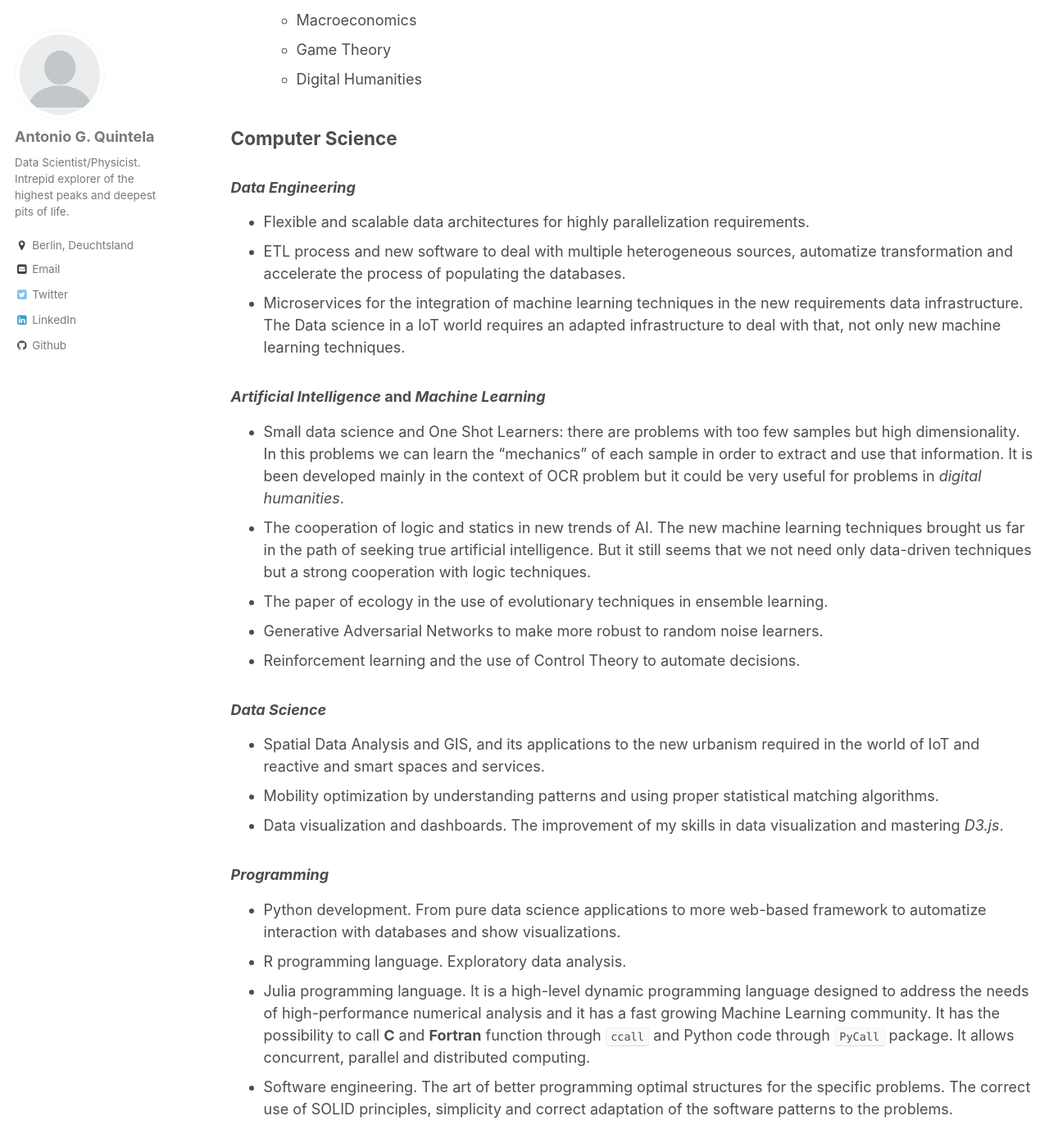
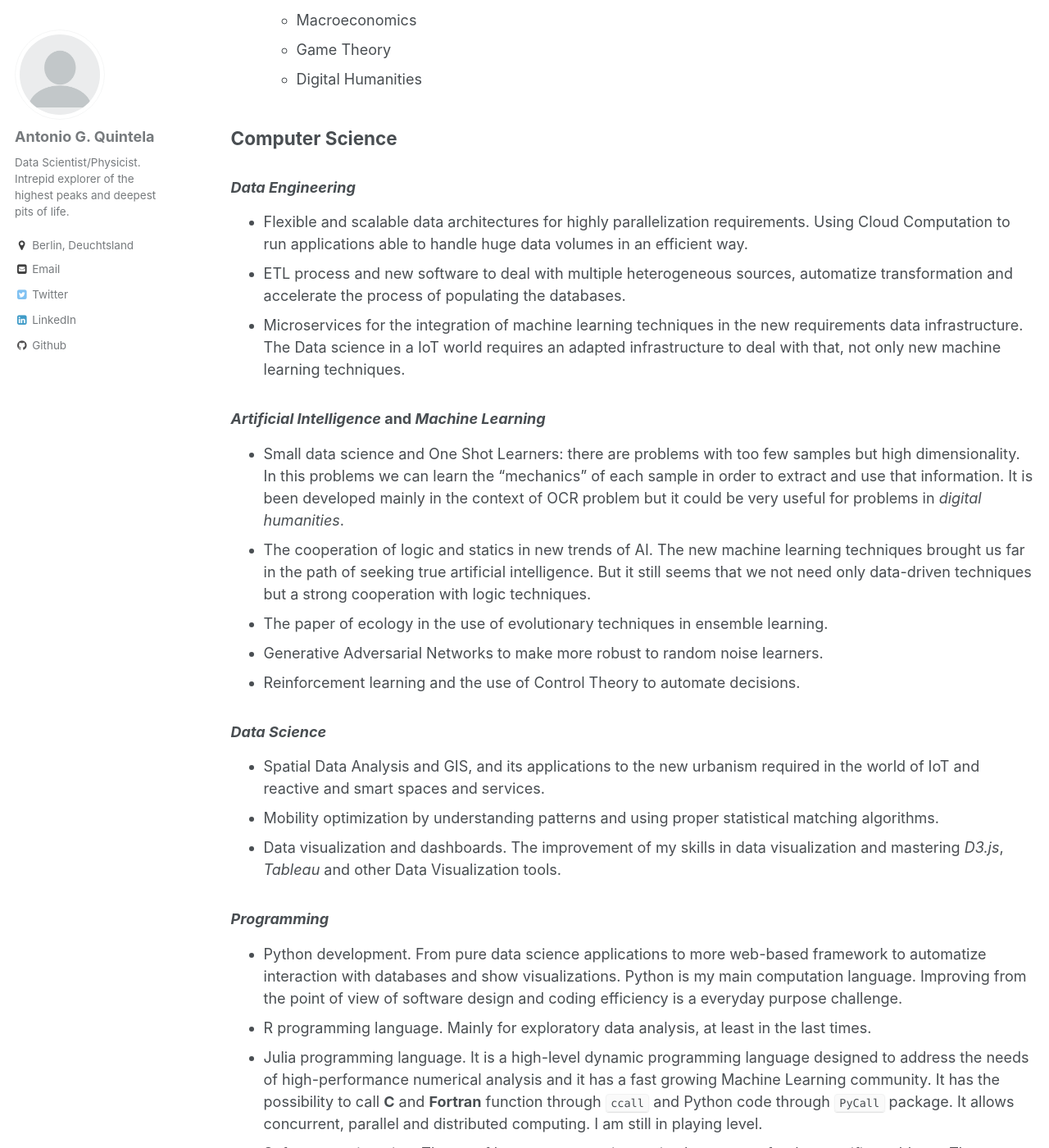
Before and after one commit to tgquintela/tgquintela.github.io, a Jekyll site: the page built from _pages/interests.md, in a window 1280 px wide and 1400 px high, scrolled down 834 px. Shown: the whole window at 82% size. Built offline with Jekyll 4.4.1, drawn with Linux system fonts in a browser that asks for light colours; a script that is not in the unit is left out; some of the changed text lies outside the part shown.

Commit message:
Update new interests and further explanations.

```diff
--- a/_pages/interests.md
+++ b/_pages/interests.md
@@ -34,7 +34,7 @@ The classification in fields is merely an orientation. The fields and my specifi
 
 ## Computer Science
 ### *Data Engineering*
-* Flexible and scalable data architectures for highly parallelization requirements.
+* Flexible and scalable data architectures for highly parallelization requirements. Using Cloud Computation to run applications able to handle huge data volumes in an efficient way.
 * ETL process and new software to deal with multiple heterogeneous sources, automatize transformation and accelerate the process of populating the databases.
 * Microservices for the integration of machine learning techniques in the new requirements data infrastructure. The Data science in a IoT world requires an adapted infrastructure to deal with that, not only new machine learning techniques.
 
@@ -48,12 +48,12 @@ The classification in fields is merely an orientation. The fields and my specifi
 ### *Data Science*
 * Spatial Data Analysis and GIS, and its applications to the new urbanism required in the world of IoT and reactive and smart spaces and services.
 * Mobility optimization by understanding patterns and using proper statistical matching algorithms.
-* Data visualization and dashboards. The improvement of my skills in data visualization and mastering *D3.js*.
+* Data visualization and dashboards. The improvement of my skills in data visualization and mastering *D3.js*, *Tableau* and other Data Visualization tools.
 
 ### *Programming*
-* Python development. From pure data science applications to more web-based framework to automatize interaction with databases and show visualizations.
-* R programming language. Exploratory data analysis.
-* Julia programming language. It is a high-level dynamic programming language designed to address the needs of high-performance numerical analysis and it has a fast growing Machine Learning community. It has the possibility to call **C** and **Fortran** function through `ccall` and Python code through `PyCall` package. It allows concurrent, parallel and distributed computing.
+* Python development. From pure data science applications to more web-based framework to automatize interaction with databases and show visualizations. Python is my main computation language. Improving from the point of view of software design and coding efficiency is a everyday purpose challenge.
+* R programming language. Mainly for exploratory data analysis, at least in the last times.
+* Julia programming language. It is a high-level dynamic programming language designed to address the needs of high-performance numerical analysis and it has a fast growing Machine Learning community. It has the possibility to call **C** and **Fortran** function through `ccall` and Python code through `PyCall` package. It allows concurrent, parallel and distributed computing. I am still in playing level.
 * Software engineering. The art of better programming optimal structures for the specific problems. The correct use of SOLID principles, simplicity and correct adaptation of the software patterns to the problems.
 
 
@@ -87,7 +87,7 @@ The classification in fields is merely an orientation. The fields and my specifi
 ### *Complex Systems*
 * Use of complex networks theoretical framework to better and more intuitive clustering algorithms.
 * Study and understanding of fashion processes and contagion processes and its connections with the social networks structure.
-
+* Study how network infraestracture can help prediction of collapse or ensure network growth.
 
 ## Economics & Digital humanities
 ### *Finance*
```
